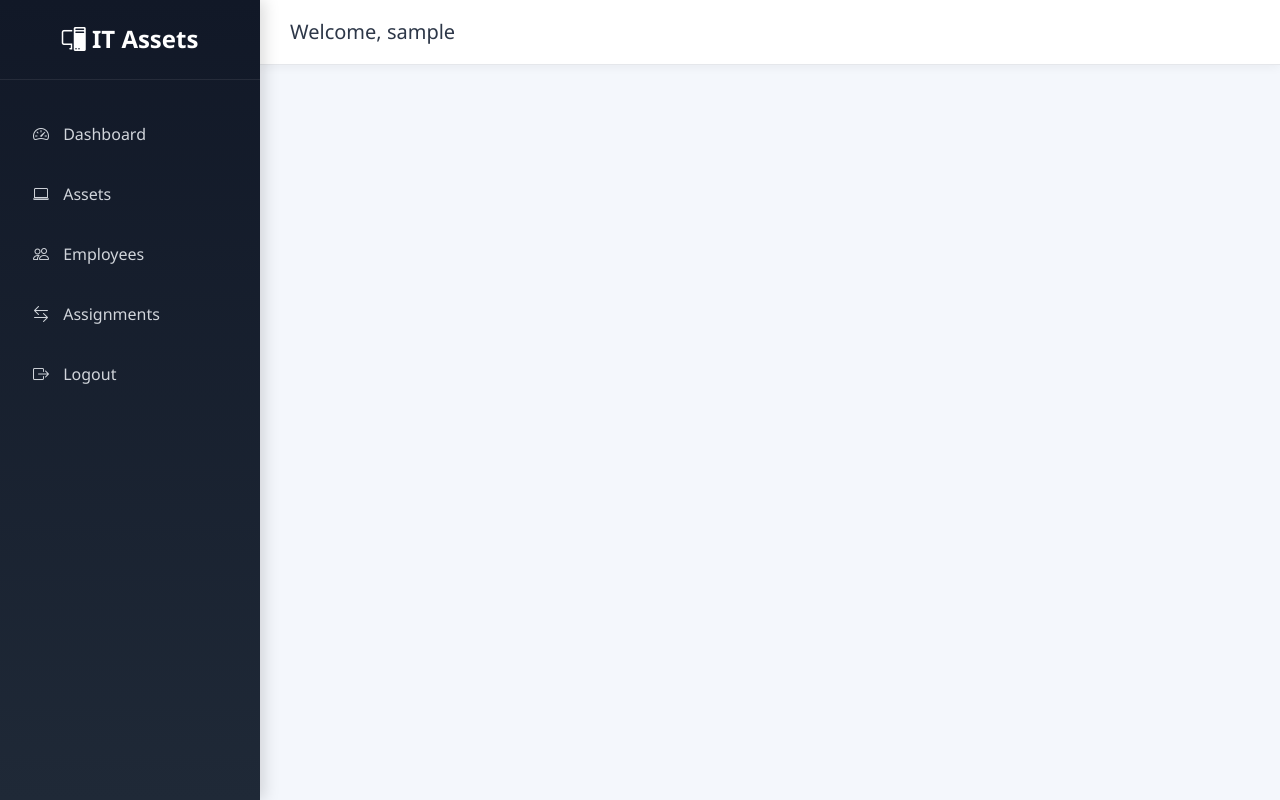
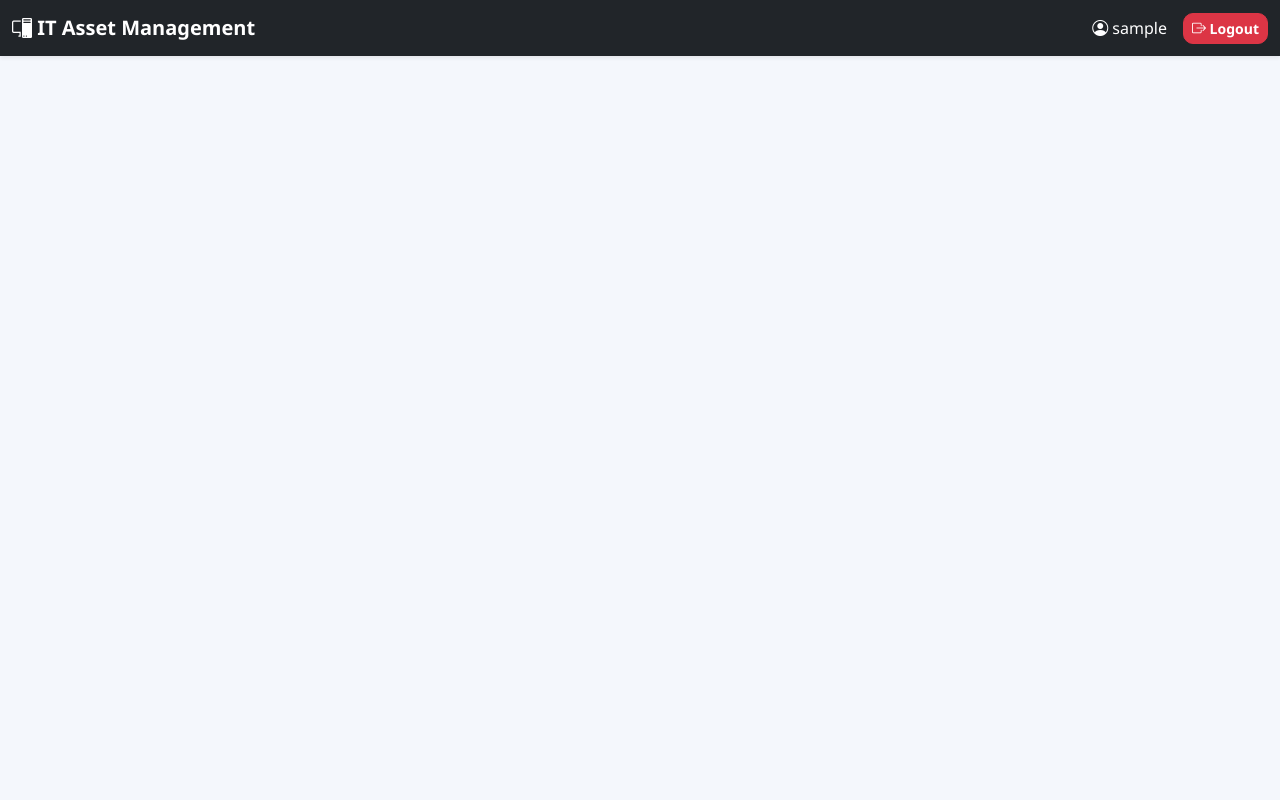
Before and after one commit to VinayaKumaraC/Flask-based-IT-Asset-Management, a Flask app: template templates/base.html in a window 1280 px wide. Run offline with Flask 3, Linux system fonts and the light colour scheme; the template is opened without the code that fills it, so the values that code supplies are empty; the visitor is signed in with stand-in values (Sample User, id 1).

Commit message:
Refactor base.html structure and remove unused elements

```diff
--- a/templates/base.html
+++ b/templates/base.html
@@ -1,9 +1,3 @@
-<!DOCTYPE html>
-
-<html lang="en">
-
-<head>
-
 <meta charset="UTF-8">
 
 <meta name="viewport"
@@ -11,103 +5,71 @@
 
 <title>IT Asset Management System</title>
 
+<!-- Bootstrap -->
+
 <link
     href="https://cdn.jsdelivr.net/npm/bootstrap@5.3.3/dist/css/bootstrap.min.css"
     rel="stylesheet">
+
+<!-- Bootstrap Icons -->
 
 <link
     rel="stylesheet"
     href="https://cdn.jsdelivr.net/npm/bootstrap-icons@1.11.3/font/bootstrap-icons.min.css">
 
+<!-- Custom CSS -->
+
 <link
     rel="stylesheet"
     href="{{ url_for('static', filename='css/style.css') }}">
+<!-- TOP NAVBAR -->
 
-</head>
+<nav class="navbar navbar-expand-lg navbar-dark bg-dark shadow-sm">
 
-<body>
+    <div class="container-fluid">
 
-<div class="wrapper">
+        <a class="navbar-brand fw-bold" href="/">
 
+            <i class="bi bi-pc-display"></i>
 
-<!-- SIDEBAR -->
+            IT Asset Management
 
-<div class="sidebar">
+        </a>
 
-    <div class="sidebar-header">
+        <div class="d-flex align-items-center">
 
-        <h4>
-            <i class="bi bi-pc-display"></i>
-            IT Assets
-        </h4>
+            <span class="text-white me-3">
+
+                <i class="bi bi-person-circle"></i>
+
+                {{ session['user'] }}
+
+            </span>
+
+            <a href="/logout"
+               class="btn btn-danger btn-sm">
+
+                <i class="bi bi-box-arrow-right"></i>
+
+                Logout
+
+            </a>
+
+        </div>
 
     </div>
 
-    <ul class="sidebar-menu">
+</nav>
 
-        <li>
-            <a href="/">
-                <i class="bi bi-speedometer2"></i>
-                Dashboard
-            </a>
-        </li>
+<!-- PAGE CONTENT -->
 
-        <li>
-            <a href="#asset-section">
-                <i class="bi bi-laptop"></i>
-                Assets
-            </a>
-        </li>
+<div class="container-fluid py-4">
 
-        <li>
-            <a href="#employee-section">
-                <i class="bi bi-people"></i>
-                Employees
-            </a>
-        </li>
-
-        <li>
-            <a href="#assignment-section">
-                <i class="bi bi-arrow-left-right"></i>
-                Assignments
-            </a>
-        </li>
-
-        <li>
-            <a href="/logout">
-                <i class="bi bi-box-arrow-right"></i>
-                Logout
-            </a>
-        </li>
-
-    </ul>
+    {% block content %}
+    {% endblock %}
 
 </div>
 
-<!-- MAIN CONTENT -->
+<!-- Bootstrap JS -->
 
-<div class="main-content">
-
-    <div class="topbar">
-
-        <h5 class="mb-0">
-            Welcome, {{ session['user'] }}
-        </h5>
-
-    </div>
-
-    <div class="content-area">
-
-        {% block content %}
-        {% endblock %}
-
-    </div>
-
-</div>
-
-
-</div>
-
-</body>
-
-</html>
+<script src="https://cdn.jsdelivr.net/npm/bootstrap@5.3.3/dist/js/bootstrap.bundle.min.js"></script>
```
